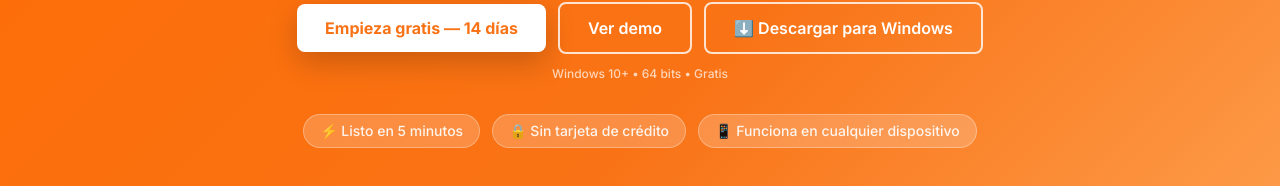
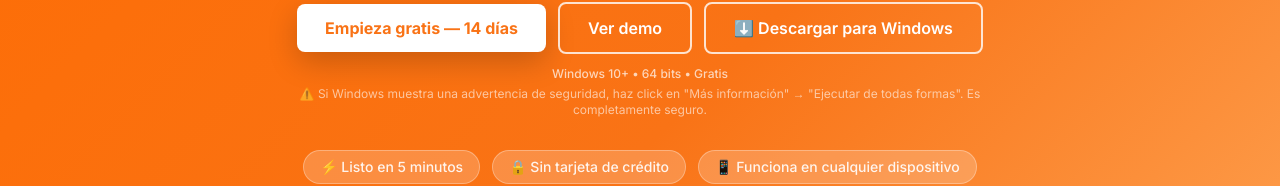
Before and after one commit to comandiaapp/Comandia, a React (Vite) app in the folder frontend/: page / in a window 1280 px wide. Shown: the part 586-772 px from the top of the page. Built offline with nearby package versions, Linux system fonts and the light colour scheme; no server answers.

Commit message:
fix: SMTP Brevo con host correcto y nueva API key

```diff
--- a/frontend/src/pages/Landing.jsx
+++ b/frontend/src/pages/Landing.jsx
@@ -450,6 +450,10 @@ function Hero() {
             </a>
           </div>
           <p className="mt-3 text-xs font-medium text-white/70">Windows 10+ • 64 bits • Gratis</p>
+          <p className="mt-1 text-xs text-white/60">
+            ⚠️ Si Windows muestra una advertencia de seguridad, haz click en "Más información" → "Ejecutar de todas
+            formas". Es completamente seguro.
+          </p>
 
           <div className="mt-8 flex flex-wrap items-center justify-center gap-3 text-sm font-medium text-white/90">
             <span className="rounded-full border border-white/30 bg-white/20 px-4 py-1.5">⚡ Listo en 5 minutos</span>
```
Also changed, not shown: 1 other file (tests, documents, lock files or other folders).
